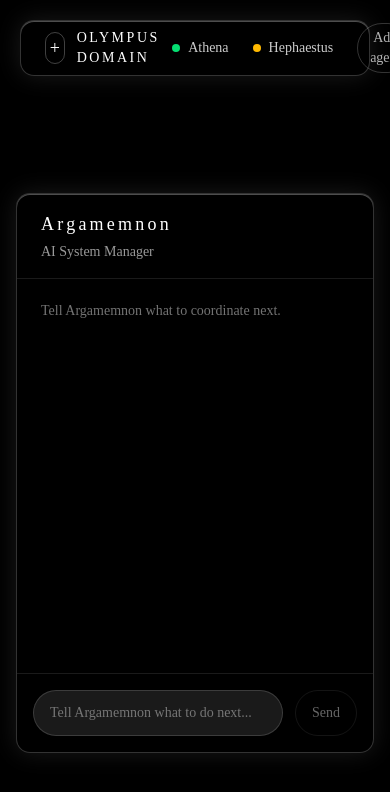
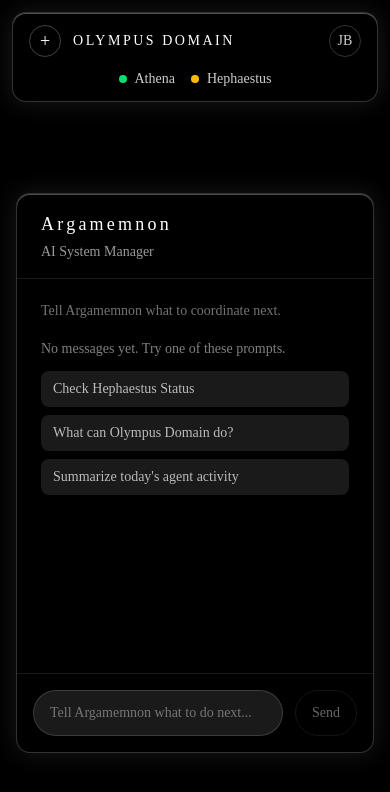
Before and after one commit to boojamesgabriel-ops/olympus-domain, a Next.js app: page / in a window 390 px wide. Shown: the top 792 px of the page. Built offline with nearby package versions, Linux system fonts and the light colour scheme.

Commit message:
file: finished Error States, Empty States, Edge Cases Accessible component fundamentals

```diff
--- a/app/api/chat/route.ts
+++ b/app/api/chat/route.ts
@@ -12,8 +12,38 @@ const google = createGoogle({
     apiKey: process.env.GOOGLE_GENERATIVE_AI_API_KEY ?? process.env.GEMINI_API_KEY,
 });
 
+type ChatMessagePart = {
+    type?: string;
+    text?: string;
+};
+
+type ChatMessage = {
+    role?: string;
+    parts?: ChatMessagePart[];
+};
+
+function getLatestUserMessageText(messages: ChatMessage[]) {
+    const latestUserMessage = messages.findLast((message) => message.role === "user");
+
+    return latestUserMessage?.parts
+        ?.filter((part) => part.type === "text")
+        .map((part) => part.text ?? "")
+        .join("")
+        .toLowerCase() ?? "";
+}
+
 export async function POST(request: Request) {
     const { messages } = await request.json();
+    const latestUserMessageText = getLatestUserMessageText(messages);
+
+    if (latestUserMessageText.includes("test api error")) {
+        return new Response("Test API error triggered.", { status: 500 });
+    }
+
+    if (latestUserMessageText.includes("test rate limit")) {
+        return new Response("Test rate limit triggered.", { status: 429 });
+    }
+
     const result = streamText({
         model: google(ARGAMEMNON_MODEL),
         system: `${ARGAMEMNON_SYSTEM_PROMPT}
--- a/app/dashboard/components/ArgamemnonChat.tsx
+++ b/app/dashboard/components/ArgamemnonChat.tsx
@@ -10,9 +10,13 @@ import {
 } from "@/lib/ai/tool-types";
 
 export default function ArgamemnonChat(){
-    const { messages, sendMessage, stop, status, error } = useChat();
+    const { messages, sendMessage, stop, status, error, regenerate } = useChat();
+
     const isStreaming = status === "streaming" || status === "submitted";
+    const isWaitingForFirstToken = status === "submitted";
+
     const [input, setInput] = useState("");
+
     const handleSubmit = (event: FormEvent<HTMLFormElement>) => {
         event.preventDefault();
 
@@ -45,7 +49,26 @@ export default function ArgamemnonChat(){
                     </p>
                 )}
 
-                {messages.map((message) => {
+                {messages.length === 0 ? (
+                    <div className="flex flex-col gap-3 text-sm text-white/70">
+                        <p className="text-white/50">No messages yet. Try one of these prompts.</p>
+                        <ul className="flex flex-col gap-2">
+                            <li onClick={() => setInput("Check Hephaestus Status")}
+                            className="cursor-pointer rounded-md bg-white/10 px-3 py-2 hover:bg-white/20">
+                                Check Hephaestus Status
+                            </li>
+                            <li onClick={() => setInput("What can Olympus Domain do?")}
+                            className="cursor-pointer rounded-md bg-white/10 px-3 py-2 hover:bg-white/20">
+                                What can Olympus Domain do?
+                            </li>
+                            <li  onClick={() => setInput("Summarize today's agent activity")}
+                            className="cursor-pointer rounded-md bg-white/10 px-3 py-2 hover:bg-white/20">
+                                Summarize today&apos;s agent activity
+                            </li>
+                        </ul>
+                    </div>
+                ) : (
+                    messages.map((message) => {
                     const isUser = message.role === "user";
 
                     return (
@@ -124,7 +147,19 @@ export default function ArgamemnonChat(){
                             })}
                         </article>
                     );
-                })}
+                })
+            )}
+
+                {isWaitingForFirstToken && (
+                    <article className="flex flex-col items-start gap-2">
+                        <strong className="text-xs font-medium uppercase tracking-[0.16em] text-white/45">
+                            Argamemnon
+                        </strong>
+                        <p className="max-w-[80%] rounded-lg border border-white/10 bg-white/10 px-4 py-3 text-sm leading-6 text-white/70">
+                            Argamemnon is thinking...
+                        </p>
+                    </article>
+                )}
             </div>
 
             <form onSubmit={handleSubmit} className="flex items-center gap-3 border-t border-white/10 p-4">
@@ -161,7 +196,20 @@ export default function ArgamemnonChat(){
                 )}
             </form>
 
-            {error && <p className="px-6 pb-4 text-sm text-red-200">Something went wrong. Try again.</p>}
+            {error && (
+                <div className="mx-4 mb-4 rounded-lg border border-red-300/30 bg-red-500/10 px-4 py-3 text-sm text-red-100">
+                    <p className="font-medium">Argamemnon lost connection</p>
+                    <p className="mt-1 text-red-100/70">The last response failed. You can retry the last message.</p>
+
+                    <button
+                        type="button"
+                        onClick={() => regenerate()}
+                        className="mt-3 rounded-full border border-red-200/30 px-3 py-2 text-xs text-red-50 hover:bg-red-200/10"
+                    >
+                        Retry last message
+                    </button>
+                </div>
+            )}
         </section>
     );
 }
--- /dev/null
+++ b/app/error.tsx
@@ -0,0 +1,35 @@
+"use client";
+
+export default function Error({
+    error,
+    reset,
+}: {
+    error: Error & { digest?: string};
+    reset: () => void;
+}) {
+    console.error(error);
+    return (
+        <main className="flex min-h-screen items-center justify-ceter bg-black px-6 text-white">
+            <section className="max-w-md rounded-xl border border-white/20 bg-black/70 p-6 shadow-[0_0_24px_rgba(255,255,255,0.10)]">
+                <p className="text-xs uppercase tracking-[0.2em] text-white/40">
+                    Olympus route error
+                </p>
+
+                <h1 className="mt-3 text-2xl font-semibold">
+                    Argamemnon lost the interface
+                </h1>
+
+                <p className="mt-3 text-sm leading-6 text-white/60">
+                    Something failed while rendering this screen. Try reloading the route.
+                </p>
+
+                <button
+                    type="button"
+                    onClick={reset}
+                    className="mt-5 rounded-full border border-white/20 px-4 py-2 text-sm text-white hover:bg-white/10">
+                        Try again
+                    </button>
+            </section>
+        </main>
+    );
+}
--- a/app/layout.tsx
+++ b/app/layout.tsx
@@ -26,25 +26,26 @@ export default function RootLayout({ children }: LayoutProps<"/">) {
       <body className="min-h-full flex flex-col dark:bg-black">
        <header
           className="
-            fixed top-5 left-5 right-5 z-50
-            h-14 px-6
+            fixed left-3 right-3 top-3 z-50
+            px-4 py-3
             flex items-center
             rounded-xl
             border border-white/20
             bg-black/65
             backdrop-blur-xl
             shadow-[0_0_24px_rgba(255,255,255,0.10),inset_0_1px_0_rgba(255,255,255,0.30)]
+            sm:left-5 sm:right-5 sm:top-5 sm:h-14 sm:px-6 sm:py-0
           "
         >
-            <nav className="flex h-full w-full items-center justify-between text-sm text-white">
-              <div className="flex items-center gap-3">
-                <span className="flex h-8 w-8 items-center justify-center rounded-full border border-white/25 text-lg">
+            <nav className="flex w-full flex-wrap items-center justify-between gap-3 text-sm text-white sm:h-full sm:flex-nowrap">
+              <div className="flex min-w-0 items-center gap-3">
+                <span className="flex h-8 w-8 shrink-0 items-center justify-center rounded-full border border-white/25 text-lg">
                   +
                 </span>
-                <span className="font-medium tracking-[0.18em]">OLYMPUS DOMAIN</span>
+                <span className="truncate font-medium tracking-[0.18em]">OLYMPUS DOMAIN</span>
               </div>
 
-              <div className="flex items-center gap-6 text-white/80">
+              <div className="order-3 flex w-full items-center justify-center gap-4 text-white/80 sm:order-none sm:w-auto sm:gap-6">
                 <button type="button" className="flex items-center gap-2">
                   <span className="h-2 w-2 rounded-full bg-green-400" />
                   Athena
@@ -53,13 +54,13 @@ export default function RootLayout({ children }: LayoutProps<"/">) {
                   <span className="h-2 w-2 rounded-full bg-amber-400" />
                   Hephaestus
                 </button>
-                <button type="button" className="rounded-full border border-white/20 px-3 py-1 text-white/70">
+                <button type="button" className="hidden rounded-full border border-white/20 px-3 py-1 text-white/70 sm:block">
                   Add agent
                 </button>
               </div>
 
-              <div className="flex items-center gap-4 text-white/80">
-                <span className="flex items-center gap-2 text-xs tracking-[0.14em]">
+              <div className="flex shrink-0 items-center gap-3 text-white/80 sm:gap-4">
+                <span className="hidden items-center gap-2 text-xs tracking-[0.14em] sm:flex">
                   LOCAL · SECURE
                   <span className="h-2 w-2 rounded-full bg-green-400" />
                 </span>
```
Also changed, not shown: 1 other file (tests, documents, lock files or other folders). Lines whose indentation alone changed are shown as unchanged.
